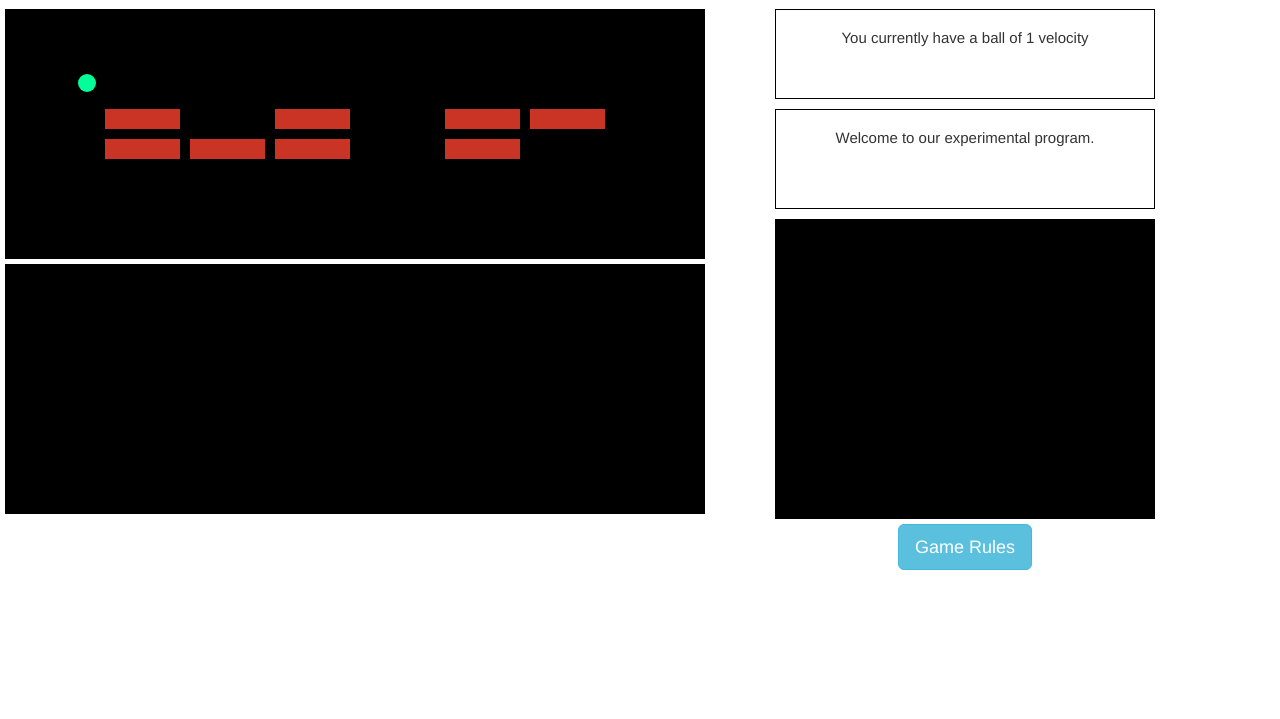
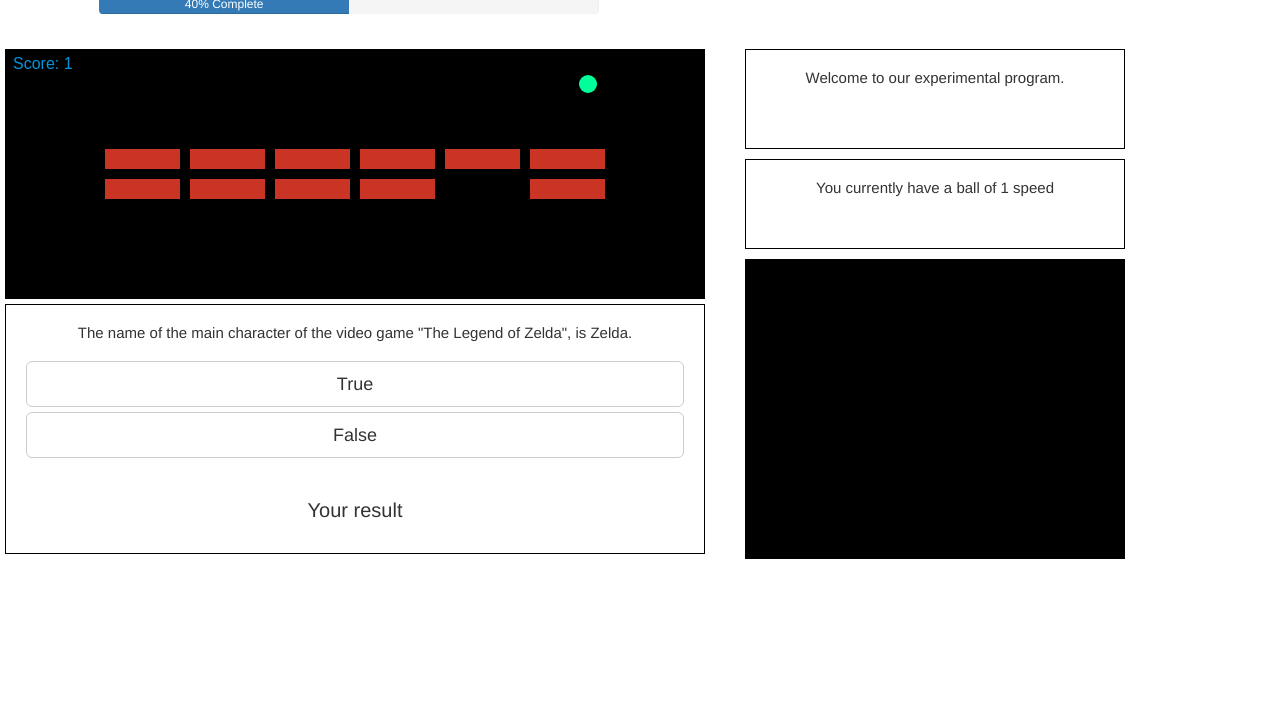
Before and after one commit to wavilo/Ironhack-exercice, a plain HTML site: page index.html in a window 1280 px wide. Shown: the part 81-800 px from the top of the page. Drawn offline with nearby package versions, Linux system fonts and the light colour scheme; no server answers.

Commit message:
mvp: main functionnalities expect the speed

```diff
--- a/css/style.css
+++ b/css/style.css
@@ -12,15 +12,33 @@ h2 {
   font-size: 15px;
 }
 
+.mini-game h2 {
+  margin-bottom: 20px;
+}
+
+.congrats-message {
+  text-align: center;
+  font-size: 20px;
+  margin-top: 38px;
+}
+
 .progress {
   width: 500px;
   margin: auto;
 }
 
 .canvas {
-  width: 750px;
+  width: 720px;
   margin: 5px;
   float: left;
+}
+
+.mini-game {
+  width: 700px;
+  height: 250px;
+  border: solid 1px black;
+  padding-left: 20px;
+  padding-right: 20px;
 }
 
 canvas {
@@ -34,8 +52,18 @@ canvas {
   text-align: center;
 }
 
+.header-one {
+  float: left;
+  margin: 10px 20px 30px 20px;
+  /* margin-left: 20px;
+  margin-right: 20px;
+  margin-bottom: 30px; */
+}
+
 .game-rule {
   margin-top: 5px;
+  text-align: center;
+  float: left;
 }
 
 .ball-type {
--- a/index.html
+++ b/index.html
@@ -13,31 +13,15 @@
 
 <body>
     <header>
-        <h1>Will you beat our experimental program ?</h1>
-        <div class="progress">
-            <div class="progress-bar" role="progressbar" aria-valuenow="50" aria-valuemin="0" aria-valuemax="100" style="width:50%">
-                40% Complete
+        <div class="header-one">
+            <h1>Will you beat our experimental program ?</h1>
+            <div class="progress">
+                <div class="progress-bar" role="progressbar" aria-valuenow="50" aria-valuemin="0" aria-valuemax="100" style="width:50%">
+                    40% Complete
+                </div>
             </div>
         </div>
 
-    </header>
-    <div class="canvas">
-        <canvas id="main-canvas" width="700" height="250"></canvas>
-
-        <canvas id="mini-canvas" width="700" height="250"></canvas>
-    </div>
-
-    <div class="side-screen">
-
-
-        <div class="ball-type">
-            <h2>You currently have a ball of 1 velocity</h2>
-        </div>
-        <div class="random-text">
-            <h2 class="random-text2">Welcome to our experimental program.</h2>
-        </div>
-        <div id="gif-wrap">
-        </div>
         <div class="game-rule">
             <button type="button" class="btn btn-info btn-lg" data-toggle="modal" data-target="#myModal">Game Rules</button>
             <div class="modal fade" id="myModal" role="dialog">
@@ -49,7 +33,7 @@
                         </div>
                         <div class="modal-body">
                             <p>Welcome to this experimental program where you will be tested to see if you can beat our computer.</p>
-                            <p>The goal is to destroy all red bricks with your green ball that you can't control it.</p>
+                            <p>The goal is to destroy all bricks 100 times with the green ball that you can't control it.</p>
                             <p>That'it !</p>
                             <p>If you are smart enough you will find power-up along your way</p>
                             <p>...the random gifs are only here to show you that you will fail !</p>
@@ -61,6 +45,36 @@
                 </div>
             </div>
         </div>
+
+    </header>
+    <div class="canvas">
+        <canvas id="main-canvas" width="700" height="250"></canvas>
+        <div class="mini-game">
+            <h2>Please wait for the next question</h2>
+
+            <button class="btn btn-default btn-lg btn-block true btn-reponse" type="submit">True</button>
+
+            <button class="btn btn-default btn-lg btn-block false btn-reponse" type="submit">False</button>
+
+            <p class="congrats-message">Your result</p>
+        </div>
+
+
+    </div>
+
+    <div class="side-screen">
+
+
+        <div class="random-text">
+            <h2 class="random-text2">Welcome to our experimental program.</h2>
+        </div>
+        <div class="ball-type">
+            <h2>You currently have a ball of
+                <span class="speed">1</span> speed</h2>
+        </div>
+        <div id="gif-wrap">
+        </div>
+
 
     </div>
     </div>
--- a/js/mainCanvas.js
+++ b/js/mainCanvas.js
@@ -4,8 +4,9 @@ var ctx = canvas.getContext("2d");
 var ballRadius = 9;
 var x = 300;
 var y = 200;
-var dx = 2;
-var dy = -2;
+var dx = 1;
+var dy = 1;
+var speed = 0;
 var brickRowCount = 2;
 var brickColumnCount = 6;
 var brickWidth = 75;
@@ -14,11 +15,43 @@ var brickPadding = 10;
 var brickOffsetTop = 100;
 var brickOffsetLeft = 100;
 
+if (score === undefined) {
+  var score = 0;
+} else {
+  var score = 12;
+}
+
 var bricks = [];
 for (c = 0; c < brickColumnCount; c++) {
   bricks[c] = [];
   for (r = 0; r < brickRowCount; r++) {
     bricks[c][r] = { x: 0, y: 0, status: 1 }; //add the brickCounter
+  }
+}
+
+//this collision is working
+function collisionDetection() {
+  for (c = 0; c < brickColumnCount; c++) {
+    for (r = 0; r < brickRowCount; r++) {
+      var b = bricks[c][r];
+      if (b.status == 1) {
+        if (
+          x > b.x &&
+          x < b.x + brickWidth &&
+          y > b.y &&
+          y < b.y + brickHeight
+        ) {
+          dy = -dy;
+          b.status = 0;
+          score++;
+          if (score == brickRowCount * brickColumnCount) {
+            drawBricks();
+            collisionDetection();
+            score = 12;
+          }
+        }
+      }
+    }
   }
 }
 
@@ -45,20 +78,6 @@ function drawBricks() {
         ctx.beginPath();
         ctx.rect(brickX, brickY, brickWidth, brickHeight);
         ctx.fillStyle = "#c93424";
-        //test for the color of the bricks
-        // for (c = 0; c < brickColumnCount; c++) {
-        //   for (r = 0; r < brickRowCount; r++) {
-        //     var b = bricks[c][r];
-        //     if (b.brickCounter == 750) {
-        //       ctx.fillStyle = "#c93424";
-        //     } else if (b.brickCounter <= 749) {
-        //       ctx.fillStyle = "#74f442";
-        //     } else if (b.brickCounter <= 749) {
-        //       ctx.fillStyle = "#";
-        //     }
-        //   }
-        // }
-
         ctx.fill();
         ctx.closePath();
       }
@@ -66,52 +85,17 @@ function drawBricks() {
   }
 }
 
-//function for collision and brickCounter test
-// function collisionDetection() {
-//   for (c = 0; c < brickColumnCount; c++) {
-//     for (r = 0; r < brickRowCount; r++) {
-//       var b = bricks[c][r];
-//       if (b.brickCounter > 0) {
-//         if (
-//           x > b.x &&
-//           x < b.x + brickWidth &&
-//           y > b.y &&
-//           y < b.y + brickHeight
-//         ) {
-//           dy = -dy;
-//           b.brickCounter = b.brickCounter - 1;
-//         }
-//       } else if ((b.brickCounter = 0)) {
-//         b.status = 0;
-//       }
-//     }
-//   }
-// }
-
-//this collision is working
-function collisionDetection() {
-  for (c = 0; c < brickColumnCount; c++) {
-    for (r = 0; r < brickRowCount; r++) {
-      var b = bricks[c][r];
-      if (b.status == 1) {
-        if (
-          x > b.x &&
-          x < b.x + brickWidth &&
-          y > b.y &&
-          y < b.y + brickHeight
-        ) {
-          dy = -dy;
-          b.status = 0;
-        }
-      }
-    }
-  }
+function drawScore() {
+  ctx.font = "16px Arial";
+  ctx.fillStyle = "#0095DD";
+  ctx.fillText("Score: " + score, 8, 20);
 }
 
 function draw() {
   ctx.clearRect(0, 0, canvas.width, canvas.height);
   drawBricks();
   drawBall();
+  drawScore();
   collisionDetection();
 
   if (x + dx > canvas.width - ballRadius || x + dx < ballRadius) {
--- a/js/miniCanvas.js
+++ b/js/miniCanvas.js
@@ -1,17 +1,100 @@
-// ////////////////////////
-// //mini game press a key
-// ////////////////////////
+// link to 30 questions https://opentdb.com/api.php?amount=30&difficulty=easy
 
-// var canvas = document.querySelector("#mini-canvas");
-// var ctx = canvas.getContext("2d");
+// 20180403131938
+// https://opentdb.com/api.php?amount=30&difficulty=easy
 
-// /////////////////////////
-// //mini game when we have to click 30 times
-// ////////////////////////
-// var minecraftBrick = new Image();
-// minecraftBrick.src = "./images/ore-gold.png";
+//Questions
 
-// minecraftBrick.onload = function() {
-//   //ctx.drawImage(image, x, y, width, height)
-//   ctx.drawImage(minecraftBrick, 600, 200, 100, 100);
-// };
+var allQuestion = [
+  {
+    question:
+      "The name of the main character of the video game &quot;The Legend of Zelda&quot;, is Zelda.",
+    correct_answer: "False",
+    incorrect_answers: "True"
+  },
+  {
+    question: "Nintendo started out as a playing card manufacturer.",
+    correct_answer: "True",
+    incorrect_answers: "False"
+  },
+  {
+    question: "Igneous rocks are formed by excessive heat and pressure.",
+    correct_answer: "False",
+    incorrect_answers: "True"
+  }
+  //   {
+  //     question:,
+  //     correct_answer: ,
+  //     incorrect_answers: ["True"]
+  //   },
+  //   {
+  //     question:,
+  //     correct_answer: ,
+  //     incorrect_answers: ["True"]
+  //   },
+  //   {
+  //     question:,
+  //     correct_answer: ,
+  //     incorrect_answers: ["True"]
+  //   },
+  //   {
+  //     question:,
+  //     correct_answer: ,
+  //     incorrect_answers: ["True"]
+  //   },
+  //   {
+  //     question:,
+  //     correct_answer: ,
+  //     incorrect_answers: ["True"]
+  //   },
+  //   {
+  //     question:,
+  //     correct_answer: ,
+  //     incorrect_answers: ["True"]
+  //   },
+];
+
+// $(".true").click(function() {
+//   console.log("yolo");
+// });
+
+//function to launch a question
+function randomQuiz() {
+  var randomNb = Math.floor(Math.random() * 3); // random number on the array
+  document.querySelector(".mini-game h2").innerHTML =
+    allQuestion[randomNb].question;
+
+  $(".btn-reponse").click(function() {
+    // console.log($(this).hasClass("true"));
+    if (
+      allQuestion[randomNb].correct_answer == "True" &&
+      $(this).hasClass("true")
+    ) {
+      $(".congrats-message").html(
+        "Good answer, you increase the speed of the ball"
+      );
+      speed = speed + 1;
+    } else if (
+      allQuestion[randomNb].correct_answer == "True" &&
+      $(this).hasClass("false")
+    ) {
+      $(".congrats-message").html("Bad answer");
+    } else if (
+      allQuestion[randomNb].correct_answer == "False" &&
+      $(this).hasClass("false")
+    ) {
+      $(".congrats-message").html(
+        "Good answer, you increase the speed of the ball"
+      );
+      speed = speed + 1;
+    } else if (
+      allQuestion[randomNb].correct_answer == "False" &&
+      $(this).hasClass("true")
+    ) {
+      $(".congrats-message").html("Bad answer");
+    }
+  });
+}
+
+//setinterval
+setInterval(randomQuiz, 5000);
```
Also changed, not shown: js/temp.js (deleted, +0 -316 lines), images/ore-gold.png (deleted).
